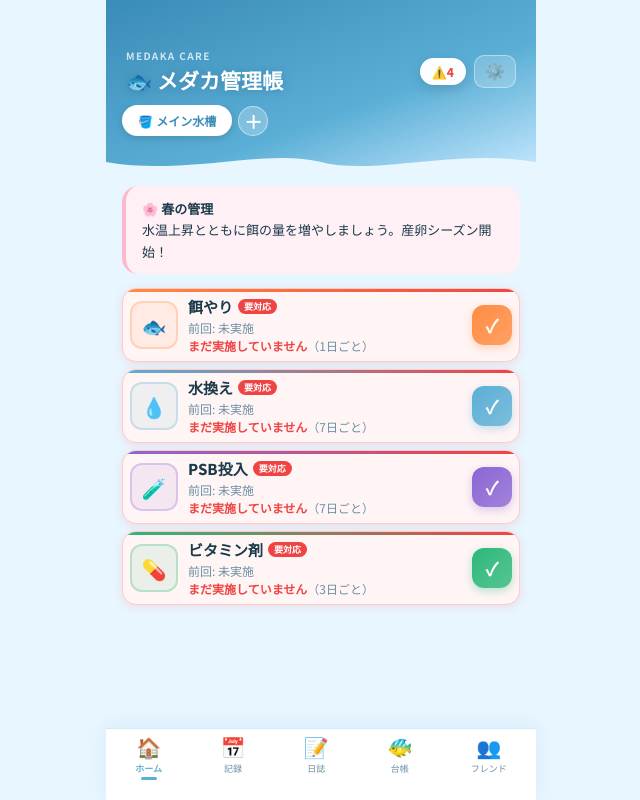
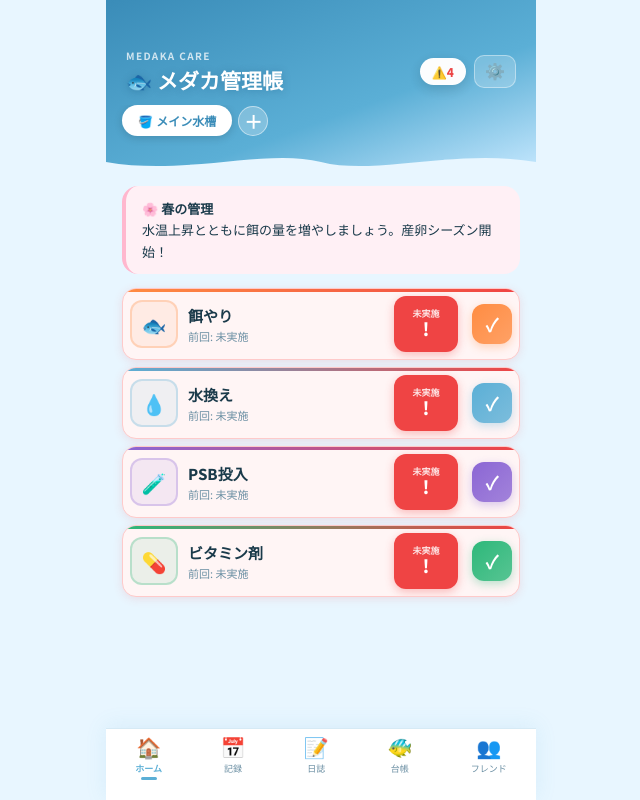
Before and after one commit to xiao1029/medaka-app, a React (Create React App) app: page / in a window 1280 px wide. Shown: the whole page, without its empty margins (319-959 px from the left). Built offline with nearby package versions, Linux system fonts and the light colour scheme; the HTML template or start-up script is replaced by a standard one.

Commit message:
Enhance task display with badges and layout changes
Refactor task display to include additional badges and improve layout.

```diff
--- a/src/App.jsx
+++ b/src/App.jsx
@@ -891,23 +891,45 @@ export default function App() {
             <div key={task.id} style={{ background:sbg,border:`1.5px solid ${sborder}`,borderRadius:14,padding:"7px",position:"relative",overflow:"hidden",boxShadow:status==="urgent"?`0 2px 10px ${C.danger}22`:"0 1px 6px rgba(90,175,214,0.09)" }}>
               <div style={{ position:"absolute",top:0,left:0,height:3,width:`${pct}%`,background:`linear-gradient(to right,${task.color},${sc})`,borderRadius:"14px 0 0 0",transition:"width 0.6s ease" }}/>
               <div style={{ display:"flex",alignItems:"center",gap:10 }}>
+                {/* アイコン */}
                 <div style={{ width:48,height:48,borderRadius:12,background:`${task.color}18`,border:`2px solid ${task.color}44`,display:"flex",alignItems:"center",justifyContent:"center",fontSize:20,flexShrink:0,position:"relative" }}>
                   {task.icon}
                   {cnt>0&&<div style={{ position:"absolute",top:-5,right:-5,width:17,height:17,background:task.color,borderRadius:"50%",border:"2px solid white",display:"flex",alignItems:"center",justifyContent:"center",fontSize:9,fontWeight:800,color:"white" }}>{cnt}</div>}
                 </div>
+                {/* テキスト */}
                 <div style={{ flex:1,minWidth:0 }}>
                   <div style={{ display:"flex",alignItems:"center",gap:5,marginBottom:2 }}>
                     <span style={{ fontWeight:800,fontSize:15,color:C.text }}>{task.label}</span>
-                    {status==="urgent"&&<span style={{ fontSize:9,fontWeight:700,color:"white",background:C.danger,padding:"1px 6px",borderRadius:20 }}>要対応</span>}
-                    {status==="warn"&&<span style={{ fontSize:9,fontWeight:700,color:"white",background:C.warn,padding:"1px 6px",borderRadius:20 }}>もうすぐ</span>}
                   </div>
-                  <div style={{ fontSize:12,color:C.sub }}>前回: {last?`${new Date(last).getMonth()+1}/${new Date(last).getDate()} ${formatTime(last)}`:"未実施"}</div>
-                  <div style={{ fontSize:12,color:sc,fontWeight:600,marginTop:1 }}>
-                    {days===Infinity?"まだ実施していません":daysLeft<=0?`${Math.abs(daysLeft)}日超過 ⚠️`:`あと ${daysLeft}日`}
-                    <span style={{ color:C.sub,fontWeight:400 }}>（{interval}日ごと）</span>
-                  </div>
+                  <div style={{ fontSize:11,color:C.sub }}>前回: {last?`${new Date(last).getMonth()+1}/${new Date(last).getDate()} ${formatTime(last)}`:"未実施"}</div>
                   {cnt>0&&<div style={{ fontSize:10,color:task.color,fontWeight:700,marginTop:1 }}>🐟 本日 {cnt}回実施済み</div>}
                 </div>
+                {/* 残り日数バッジ（右側に大きく表示） */}
+                <div style={{ flexShrink:0,display:"flex",flexDirection:"column",alignItems:"center",justifyContent:"center",
+                  width:64,height:56,borderRadius:12,
+                  background:status==="urgent"?C.danger:status==="warn"?C.warn:C.green,
+                  boxShadow:`0 3px 10px ${sc}55`,
+                  marginRight:4
+                }}>
+                  {days===Infinity?(
+                    <>
+                      <span style={{ fontSize:9,color:"rgba(255,255,255,0.85)",fontWeight:700,lineHeight:1 }}>未実施</span>
+                      <span style={{ fontSize:18,color:"white",fontWeight:900,lineHeight:1.2 }}>!</span>
+                    </>
+                  ):daysLeft<=0?(
+                    <>
+                      <span style={{ fontSize:18,color:"white",fontWeight:900,lineHeight:1.1 }}>{Math.abs(daysLeft)}</span>
+                      <span style={{ fontSize:9,color:"rgba(255,255,255,0.85)",fontWeight:700,lineHeight:1 }}>日超過</span>
+                    </>
+                  ):(
+                    <>
+                      <span style={{ fontSize:9,color:"rgba(255,255,255,0.85)",fontWeight:700,lineHeight:1 }}>あと</span>
+                      <span style={{ fontSize:daysLeft>=10?20:24,color:"white",fontWeight:900,lineHeight:1.1 }}>{daysLeft}</span>
+                      <span style={{ fontSize:9,color:"rgba(255,255,255,0.85)",fontWeight:700,lineHeight:1 }}>日</span>
+                    </>
+                  )}
+                </div>
+                {/* 実施ボタン */}
                 <button onClick={()=>doTask(task.id)}
                   style={{ width:40,height:40,borderRadius:12,background:`linear-gradient(135deg,${task.color},${task.color}CC)`,border:"none",color:"white",fontSize:18,cursor:"pointer",flexShrink:0,boxShadow:`0 3px 10px ${task.color}55`,display:"flex",alignItems:"center",justifyContent:"center",fontWeight:700 }}
                   onTouchStart={e=>e.currentTarget.style.transform="scale(0.90)"}
```
